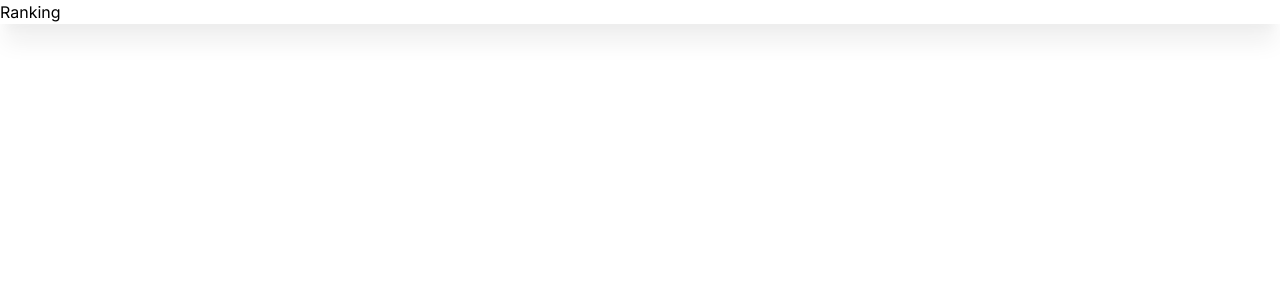
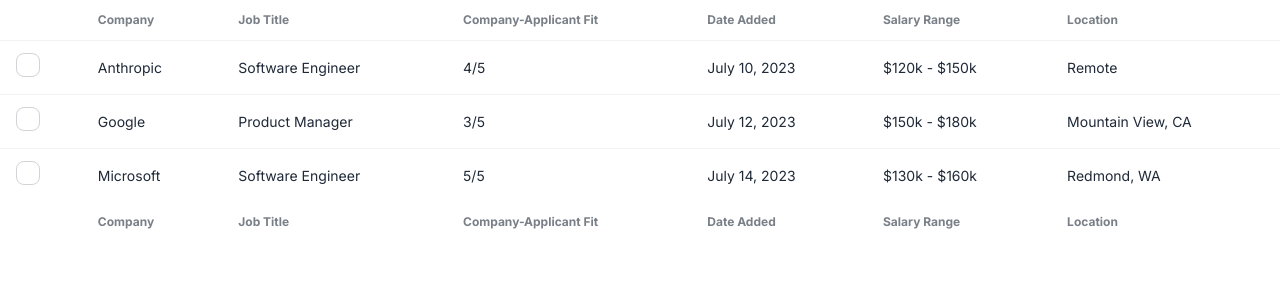
Before and after one commit to hfvienna/jobzilla, a Next.js app: page /ranking in a window 1280 px wide. Shown: the top 300 px of the page. Built offline with nearby package versions, Linux system fonts and the light colour scheme.

Commit message:
Add ranking page mockup

```diff
--- a/app/ranking/page.js
+++ b/app/ranking/page.js
@@ -1,18 +1,80 @@
-export default function Ranking() {
+// Import Table and other components
+import 'daisyui/dist/full.css';
 
-  //  const [message, setMessage] = useState('');
-
-  //useEffect(() => {
-  //    async function fetchData() {
-  //      const response = await axios.get('http://localhost:5328/api/hello');
-  //      setMessage(response.data);
-  //    }
-  //    fetchData();
-  //  }, []);
+export default function JobsTable() {
 
   return (
-    <div className="card bg-base-200 shadow-xl">
-      Ranking
+    <div className="overflow-x-auto">
+      <table className="table">
+        <thead>
+          <tr>
+            <th></th>
+            <th>Company</th>
+            <th>Job Title</th>
+            <th>Company-Applicant Fit</th>
+            <th>Date Added</th>
+            <th>Salary Range</th>
+            <th>Location</th>
+          </tr>
+        </thead>
+
+        <tbody>
+          <tr>
+            <th>
+              <label>
+                <input type="checkbox" className="checkbox" />
+              </label>
+            </th>
+            <td>Anthropic</td>
+            <td>Software Engineer</td>
+            <td>4/5</td>
+            <td>July 10, 2023</td>
+            <td>$120k - $150k</td>
+            <td>Remote</td>
+          </tr>
+
+          <tr>
+            <th>
+              <label>
+                <input type="checkbox" className="checkbox" />
+              </label>
+            </th>
+            <td>Google</td>
+            <td>Product Manager</td>
+            <td>3/5</td>
+            <td>July 12, 2023</td>
+            <td>$150k - $180k</td>
+            <td>Mountain View, CA</td>
+          </tr>
+
+          <tr>
+            <th>
+              <label>
+                <input type="checkbox" className="checkbox" />
+              </label>
+            </th>
+            <td>Microsoft</td>
+            <td>Software Engineer</td>
+            <td>5/5</td>
+            <td>July 14, 2023</td>
+            <td>$130k - $160k</td>
+            <td>Redmond, WA</td>
+          </tr>
+        </tbody>
+
+        <tfoot>
+          <tr>
+            <th></th>
+            <th>Company</th>
+            <th>Job Title</th>
+            <th>Company-Applicant Fit</th>
+            <th>Date Added</th>
+            <th>Salary Range</th>
+            <th>Location</th>
+          </tr>
+        </tfoot>
+      </table>
     </div>
-  );
-  }
+  )
+
+}
```
